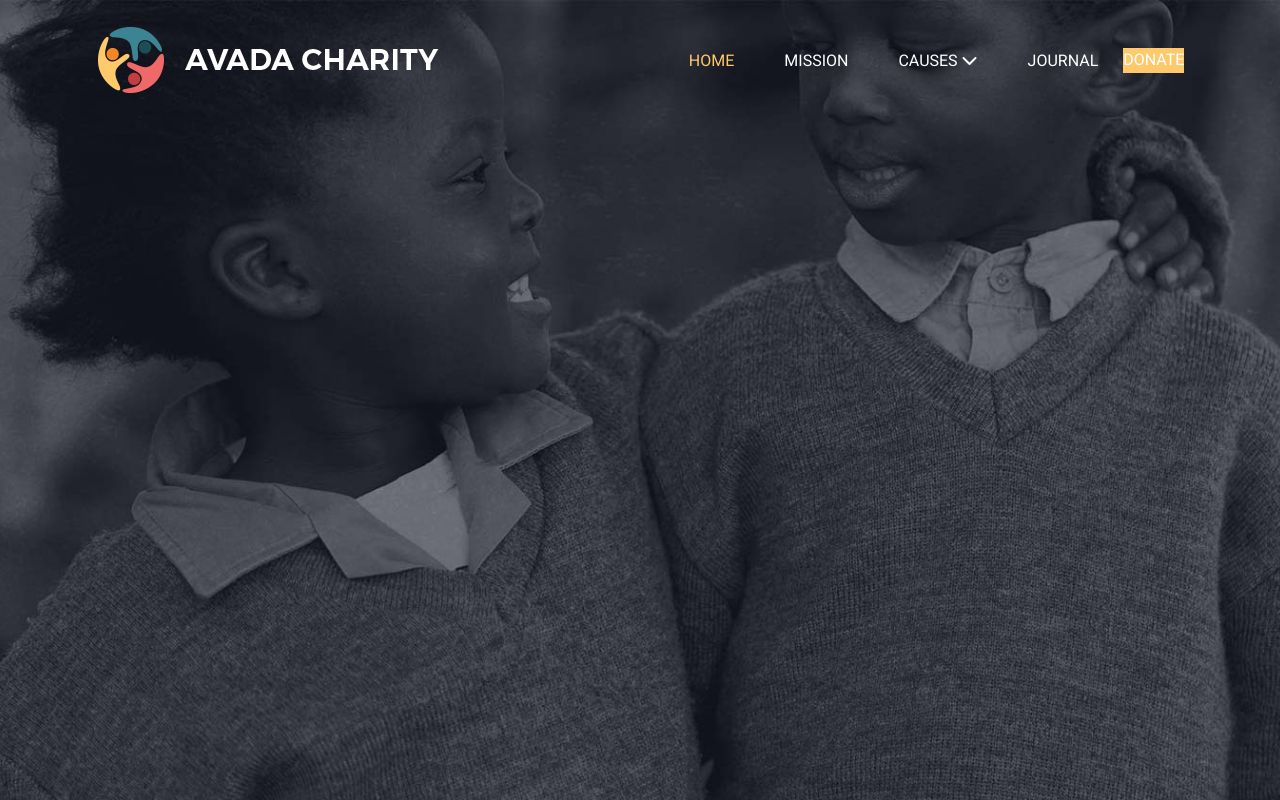
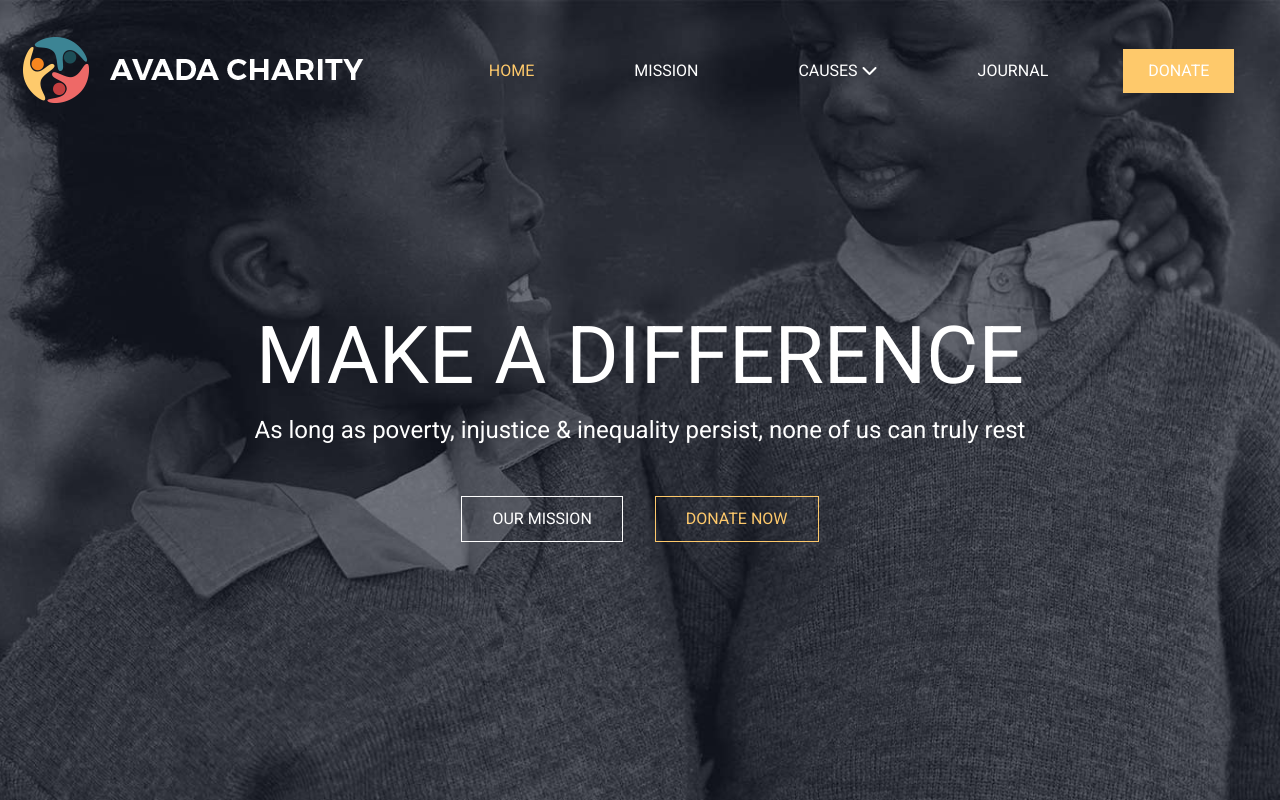
Before and after one commit to erikvella/proj-html-vuejs, a Vue app: page / in a window 1280 px wide. Shown: the top 800 px of the page. Built offline with nearby package versions, Linux system fonts and the light colour scheme.

Commit message:
[fix] header

```diff
--- a/src/components/Header.vue
+++ b/src/components/Header.vue
@@ -17,6 +17,19 @@ export default {
       </div>
       <Navbar />
     </div>
+
+    <div class="container my-5 ">
+      <h1 class="text-center">MAKE A DIFFERENCE</h1>
+      <p class="text-center">
+        As long as poverty, injustice & inequality persist, none of us can truly rest
+      </p>
+    </div>
+    <div class="container d-flex justify-content-center">
+      <div class="button white-border mx-3">OUR MISSION</div>
+      <div class="button yellow-border mx-3">DONATE NOW</div>
+    </div>
+
+
   </header>
 </template>
 
@@ -31,7 +44,29 @@ header{
 }
 
 img{
-  margin-top: 25px;
+  margin-top: 35px;
+}
+.white-border{
+  border: 1px solid white;
+  color: white;
+}
+.yellow-border{
+  border: 1px solid  #fec96b;
+  color: #fec96b;
 }
 
+h1{
+  color: white;
+  font-size: 5rem;
+  margin-top: 150px;
+
+}
+p{
+  color: white;
+  font-size: 1.5rem;
+}
+
+.button{
+padding: 10px 30px;
+}
 </style>
--- a/src/components/partials/Navbar.vue
+++ b/src/components/partials/Navbar.vue
@@ -9,25 +9,28 @@ name:'Navbar'
   <div class="d-flex">
     <nav class="my-4">
     <ul>
-      <li class="yellow-text">
-        HOME
+
+      <li class="menu-item">
+        <span class="yellow-text">HOME</span>
       </li>
-      <li>
-        MISSION
+      <li class="menu-item">
+        <span>MISSION</span>
       </li>
-      <li>
-        CAUSES <i class="fa-solid fa-chevron-down"></i>
+      <li class="menu-item">
+        <span>CAUSES <i class="fa-solid fa-chevron-down"></i></span>
       </li>
-      <li>
-        JOURNAL
+      <li class="menu-item">
+        <span>JOURNAL</span>
       </li>
+      <li class="menu-item bg-yellow">
+        <span>DONATE</span>
+      </li>
+
 
     </ul>
   </nav>
 
-  <div class="yellow-badge my-5 donate">
-    <span>DONATE</span>
-  </div>
+
 
   </div>
 
@@ -36,8 +39,9 @@ name:'Navbar'
 
 
 <style lang="scss" scoped>
-.yellow-badge{
-  background-color: #fec96b;
+.menu-item{
+
+  padding: 10px 25px;
 }
 
 ul{
@@ -49,10 +53,7 @@ ul{
   }
 }
 
-.donate{
-  height: 25px;
-  color: white;
-}
+
 
 .yellow-text{
   color: #fec96b;
```
